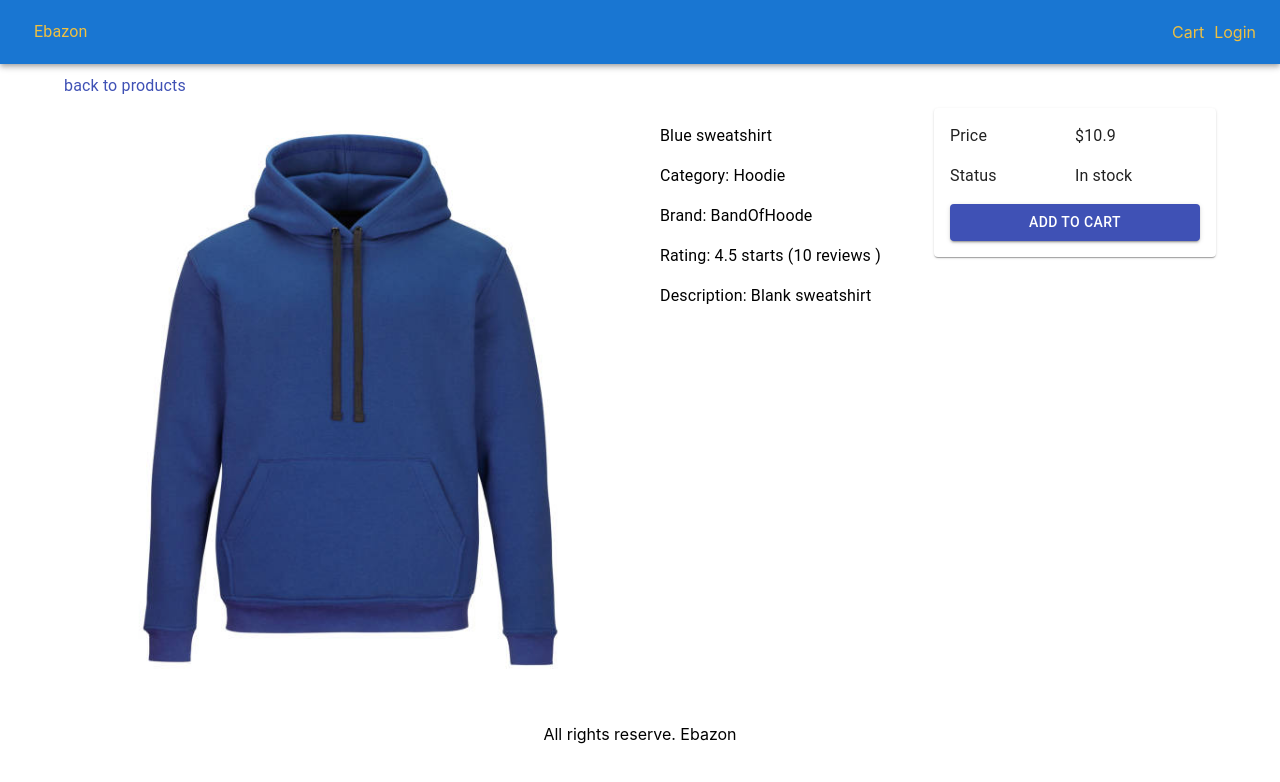
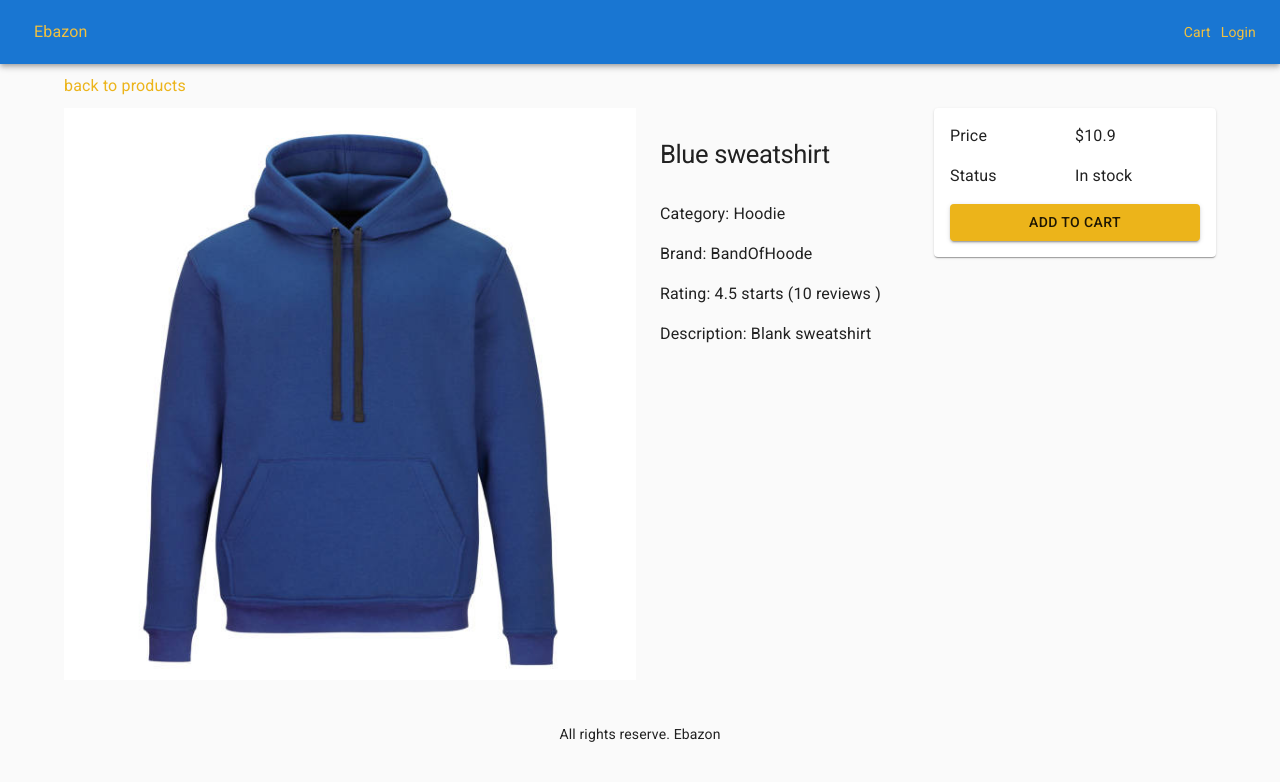
Before and after one commit to michaelrgant/react-nextjs-shopping-cart, a Next.js app: page /product/blue-sweatshirt in a window 1280 px wide. Shown: the top 782 px of the page. Built offline with nearby package versions, Linux system fonts and the light colour scheme.

Commit message:
FRONT=END STYING-SINGLE-PAGE-VIEW

```diff
--- a/components/Layout.js
+++ b/components/Layout.js
@@ -3,8 +3,32 @@
 import NextLink from "next/link";
 import useStyles from "../utils/style";
 import { AppBar, Container, Toolbar, Typography, Link } from "@mui/material";
+import { createTheme, CssBaseline, ThemeProvider } from "@material-ui/core";
 
 export default function Layout({ description, title, children }) {
+  const theme = createTheme({
+    typography: {
+      h1: {
+        fontSize: "1.6rem",
+        fontWeight: 400,
+        margin: "1rem 0",
+      },
+      h2: {
+        fontSize: "1.4rem",
+        fontWeight: 400,
+        margin: "1rem 0",
+      },
+    },
+    palette: {
+      type: "light",
+      primary: {
+        main: "#ecb41a",
+      },
+      secondary: {
+        main: "#f0c040",
+      },
+    },
+  });
   const classes = useStyles();
   return (
     <div>
@@ -12,6 +36,8 @@
         <title>{title ? `${title} - Next Ebazon` : "Next Ebazon"}</title>
         {description && <meta name="description" content={description}></meta>}
       </Head>
+      <ThemeProvider theme={theme}>
+        <CssBaseline />
         <AppBar position="static" className={classes.navbar}>
           <Toolbar>
             <NextLink href="/" passHref>
@@ -32,6 +58,7 @@
         </AppBar>
         <Container className={classes.main}>{children}</Container>
         <footer className={classes.footer}>All rights reserve. Ebazon</footer>
+      </ThemeProvider>
     </div>
   );
 }
--- a/pages/_document.js
+++ b/pages/_document.js
@@ -6,7 +6,9 @@
   render() {
     return (
       <Html lang="en">
-        <Head></Head>
+        <Head>
+          <link rel="stylesheet" href="https://fonts.googleapis.com/css?family=Roboto:300,400,500,700&display=swap"></link>
+        </Head>
         <body>
           <Main />
           <NextScript/>
--- a/pages/product/[slug].js
+++ b/pages/product/[slug].js
@@ -38,7 +38,7 @@
         <Grid item md={3} xs={12}>
           <List>
             <ListItem>
-              <Typography component={"h1"}>{product.name}</Typography>
+              <Typography component="h1" variant="h1">{product.name}</Typography>
             </ListItem>
             <ListItem>
               <Typography> Category: {product.category}</Typography>
--- a/utils/style.js
+++ b/utils/style.js
@@ -29,3 +29,4 @@
 });
 
 export default useStyles;
+// btn hover #f3cf6b background #f0c040 #ecb41a
```
Lines whose indentation alone changed are shown as unchanged.
